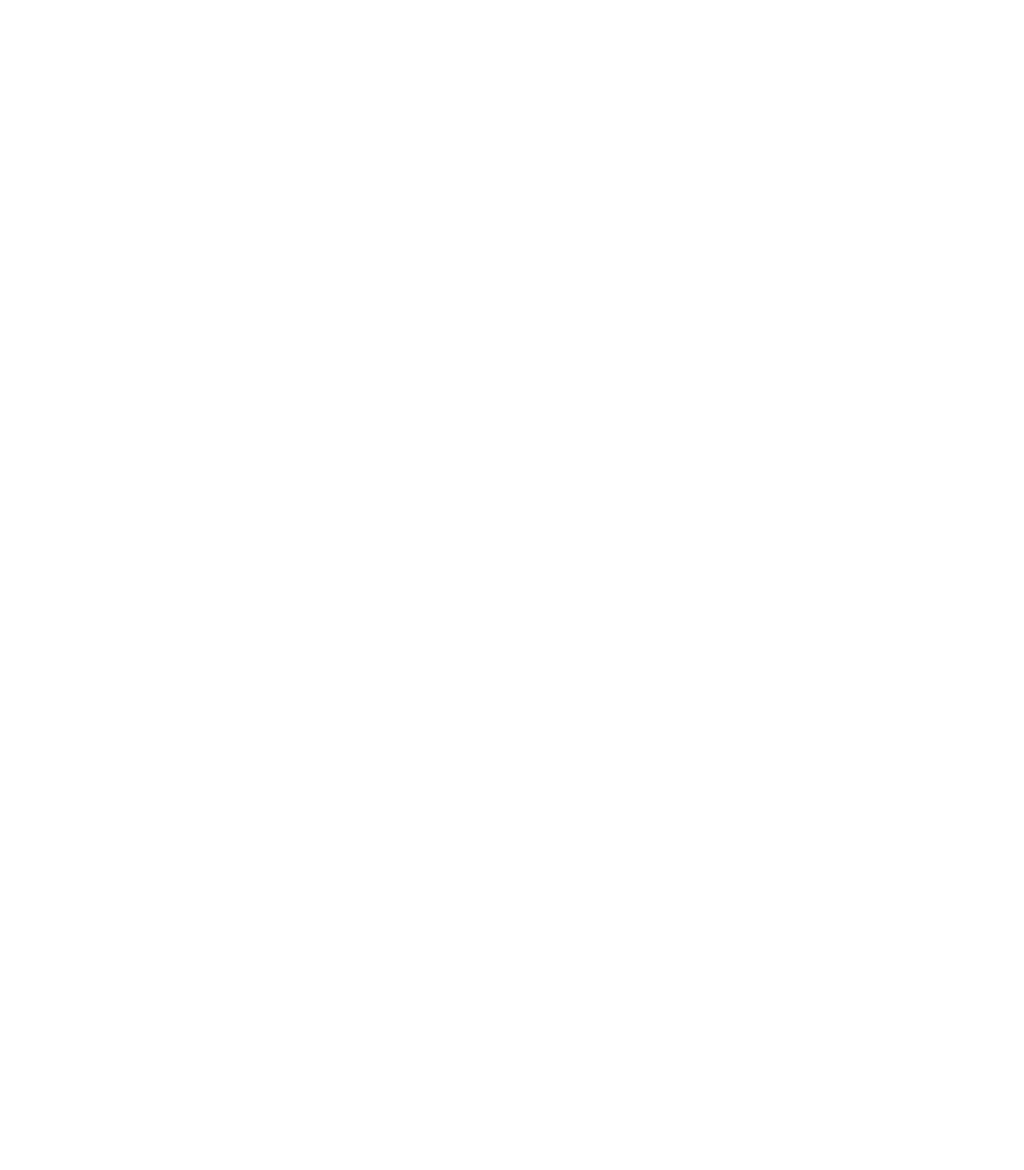
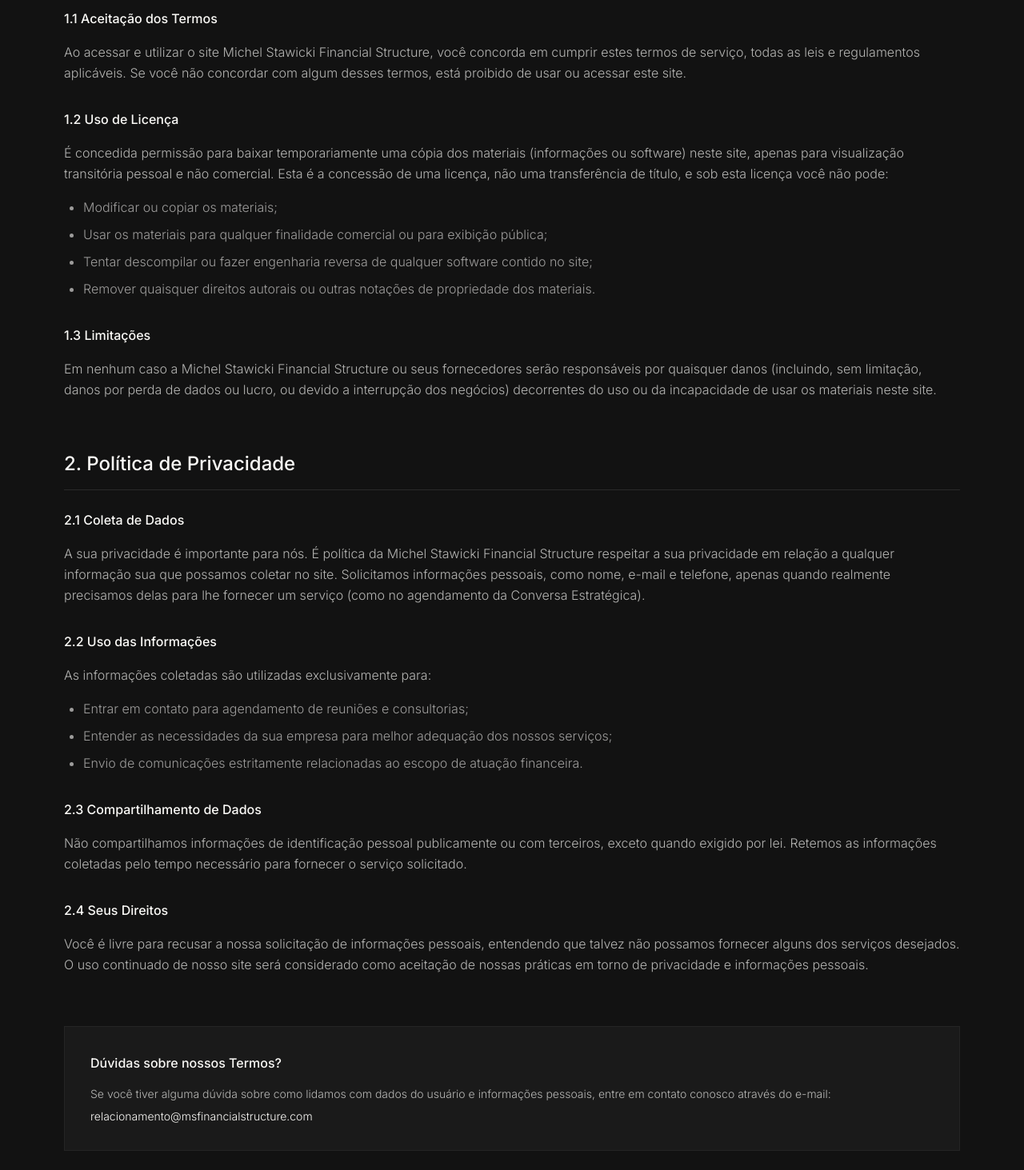
Before and after one commit to Bryanninja/michel-stawicki-web, a Next.js app: page /termos in a window 1280 px wide. Before the commit this address had no page. Shown: the part 427-1890 px from the top of the page at 80% size. Before the commit the page ends 800 px from the top, so only its background shows below. Built offline with nearby package versions, Linux system fonts and the light colour scheme.

Commit message:
feat: add policy and terms

```diff
--- /dev/null
+++ b/app/termos/page.tsx
@@ -0,0 +1,171 @@
+import Header from "../components/Header";
+import Footer from "../components/Footer";
+import Container from "../components/Container";
+import FadeIn from "../components/FadeIn";
+
+export default function Termos() {
+  const lastUpdate = "02 de Abril de 2026";
+
+  return (
+    <>
+      <Header />
+      <main className="bg-brand-black min-h-screen pt-40 pb-32">
+        <Container className="max-w-3xl mx-auto px-6">
+          <FadeIn>
+            <h1 className="font-sans font-medium text-4xl md:text-5xl text-brand-white mb-6 tracking-tight">
+              Termos de Uso e <br />
+              Política de Privacidade
+            </h1>
+            <p className="font-sans text-brand-white/50 text-sm mb-16">
+              Última atualização: {lastUpdate}
+            </p>
+          </FadeIn>
+
+          <FadeIn delay={0.2}>
+            <div className="space-y-16 font-sans text-brand-white/70 font-light leading-relaxed">
+              {/* SEÇÃO 1: TERMOS DE USO */}
+              <section className="space-y-6">
+                <h2 className="font-medium text-2xl text-brand-white border-b border-white/10 pb-4">
+                  1. Termos de Uso
+                </h2>
+
+                <div className="space-y-4">
+                  <h3 className="font-medium text-brand-white">
+                    1.1 Aceitação dos Termos
+                  </h3>
+                  <p>
+                    Ao acessar e utilizar o site Michel Stawicki Financial
+                    Structure, você concorda em cumprir estes termos de serviço,
+                    todas as leis e regulamentos aplicáveis. Se você não
+                    concordar com algum desses termos, está proibido de usar ou
+                    acessar este site.
+                  </p>
+
+                  <h3 className="font-medium text-brand-white pt-4">
+                    1.2 Uso de Licença
+                  </h3>
+                  <p>
+                    É concedida permissão para baixar temporariamente uma cópia
+                    dos materiais (informações ou software) neste site, apenas
+                    para visualização transitória pessoal e não comercial. Esta
+                    é a concessão de uma licença, não uma transferência de
+                    título, e sob esta licença você não pode:
+                  </p>
+                  <ul className="list-disc pl-6 space-y-2 text-brand-white/60">
+                    <li>Modificar ou copiar os materiais;</li>
+                    <li>
+                      Usar os materiais para qualquer finalidade comercial ou
+                      para exibição pública;
+                    </li>
+                    <li>
+                      Tentar descompilar ou fazer engenharia reversa de qualquer
+                      software contido no site;
+                    </li>
+                    <li>
+                      Remover quaisquer direitos autorais ou outras notações de
+                      propriedade dos materiais.
+                    </li>
+                  </ul>
+
+                  <h3 className="font-medium text-brand-white pt-4">
+                    1.3 Limitações
+                  </h3>
+                  <p>
+                    Em nenhum caso a Michel Stawicki Financial Structure ou seus
+                    fornecedores serão responsáveis por quaisquer danos
+                    (incluindo, sem limitação, danos por perda de dados ou
+                    lucro, ou devido a interrupção dos negócios) decorrentes do
+                    uso ou da incapacidade de usar os materiais neste site.
+                  </p>
+                </div>
+              </section>
+
+              {/* SEÇÃO 2: POLÍTICA DE PRIVACIDADE */}
+              <section className="space-y-6">
+                <h2 className="font-medium text-2xl text-brand-white border-b border-white/10 pb-4">
+                  2. Política de Privacidade
+                </h2>
+
+                <div className="space-y-4">
+                  <h3 className="font-medium text-brand-white">
+                    2.1 Coleta de Dados
+                  </h3>
+                  <p>
+                    A sua privacidade é importante para nós. É política da
+                    Michel Stawicki Financial Structure respeitar a sua
+                    privacidade em relação a qualquer informação sua que
+                    possamos coletar no site. Solicitamos informações pessoais,
+                    como nome, e-mail e telefone, apenas quando realmente
+                    precisamos delas para lhe fornecer um serviço (como no
+                    agendamento da Conversa Estratégica).
+                  </p>
+
+                  <h3 className="font-medium text-brand-white pt-4">
+                    2.2 Uso das Informações
+                  </h3>
+                  <p>
+                    As informações coletadas são utilizadas exclusivamente para:
+                  </p>
+                  <ul className="list-disc pl-6 space-y-2 text-brand-white/60">
+                    <li>
+                      Entrar em contato para agendamento de reuniões e
+                      consultorias;
+                    </li>
+                    <li>
+                      Entender as necessidades da sua empresa para melhor
+                      adequação dos nossos serviços;
+                    </li>
+                    <li>
+                      Envio de comunicações estritamente relacionadas ao escopo
+                      de atuação financeira.
+                    </li>
+                  </ul>
+
+                  <h3 className="font-medium text-brand-white pt-4">
+                    2.3 Compartilhamento de Dados
+                  </h3>
+                  <p>
+                    Não compartilhamos informações de identificação pessoal
+                    publicamente ou com terceiros, exceto quando exigido por
+                    lei. Retemos as informações coletadas pelo tempo necessário
+                    para fornecer o serviço solicitado.
+                  </p>
+
+                  <h3 className="font-medium text-brand-white pt-4">
+                    2.4 Seus Direitos
+                  </h3>
+                  <p>
+                    Você é livre para recusar a nossa solicitação de informações
+                    pessoais, entendendo que talvez não possamos fornecer alguns
+                    dos serviços desejados. O uso continuado de nosso site será
+                    considerado como aceitação de nossas práticas em torno de
+                    privacidade e informações pessoais.
+                  </p>
+                </div>
+              </section>
+
+              {/* CONTATO */}
+              <section className="bg-surface p-8 border border-white/5 mt-12">
+                <h3 className="font-medium text-brand-white mb-4">
+                  Dúvidas sobre nossos Termos?
+                </h3>
+                <p className="text-sm">
+                  Se você tiver alguma dúvida sobre como lidamos com dados do
+                  usuário e informações pessoais, entre em contato conosco
+                  através do e-mail: <br />
+                  <a
+                    href="mailto:relacionamento@msfinancialstructure.com"
+                    className="text-brand-white hover:underline mt-2 inline-block"
+                  >
+                    relacionamento@msfinancialstructure.com
+                  </a>
+                </p>
+              </section>
+            </div>
+          </FadeIn>
+        </Container>
+      </main>
+      <Footer />
+    </>
+  );
+}
```
